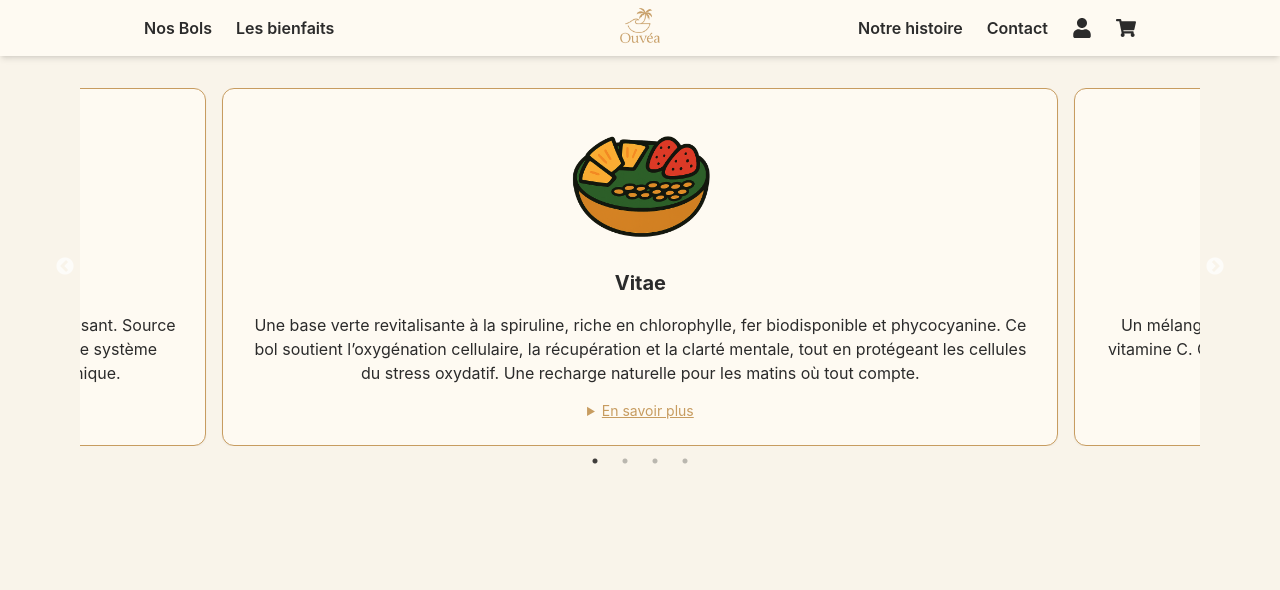
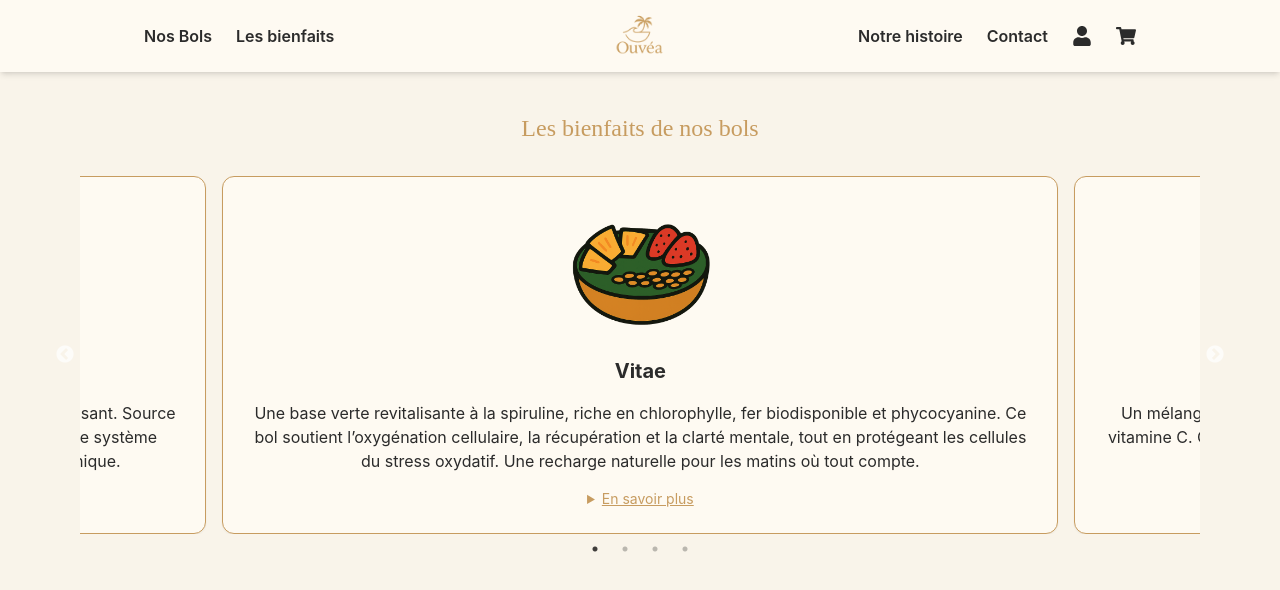
Before and after one commit to fredkwh/ouvea, a React (Vite) app: page /les-bienfaits in a window 1280 px wide. Shown: the top 590 px of the page. Built offline with nearby package versions, Linux system fonts and the light colour scheme; no server answers.

Commit message:
Amélioration du header et du logo

```diff
--- a/src/components/Navbar.jsx
+++ b/src/components/Navbar.jsx
@@ -1,4 +1,3 @@
-
 import { useState, useContext } from "react";
 import { Link } from "react-router-dom";
 import { CartContext } from "../context/CartContext";
@@ -12,7 +11,7 @@ export default function Navbar() {
   const cartCount = cart.reduce((total, item) => total + item.quantity, 0);
 
   return (
-    <header className="bg-blanc-coco py-4 shadow-md relative z-50">
+    <header className="bg-blanc-coco py-8 md:py-6 shadow-md relative z-50">
       <div className="max-w-5xl mx-auto px-4 flex items-center justify-between md:justify-center relative">
         {/* Burger mobile à gauche */}
         <button
@@ -25,7 +24,7 @@ export default function Navbar() {
         {/* Logo centré */}
         <div className="absolute left-1/2 transform -translate-x-1/2">
           <Link to="/">
-            <img src={logo} alt="Ouvéa" className="h-10" />
+            <img src={logo} alt="Ouvéa" className="h-16 md:h-14 object-contain pt-1" />
           </Link>
         </div>
 
@@ -53,29 +52,36 @@ export default function Navbar() {
         </div>
       </div>
 
-      {/* Menu mobile plein écran */}
+      {/* Menu mobile amélioré */}
       {isOpen && (
-        <div className="md:hidden absolute top-16 left-0 w-full bg-blanc-coco border-t border-ocre-dore py-6 px-6 shadow-lg flex flex-col gap-4 text-noir-cacao-doux font-medium z-50">
+        <div className="md:hidden absolute top-16 left-0 w-full bg-blanc-coco border-t border-ocre-dore py-8 px-8 shadow-xl flex flex-col gap-6 text-noir-cacao-doux font-medium text-[1.1rem] z-50">
+          <div className="flex flex-col items-center gap-4">
             <Link to="/" onClick={() => setIsOpen(false)}>Nos Bols</Link>
             <Link to="/les-bienfaits" onClick={() => setIsOpen(false)}>Les bienfaits</Link>
             <Link to="/notre-histoire" onClick={() => setIsOpen(false)}>Notre histoire</Link>
             <Link to="/contact" onClick={() => setIsOpen(false)}>Contact</Link>
+          </div>
+
+          <div className="border-t border-ocre-dore pt-6 flex flex-col items-center gap-4">
             <Link to="/login" onClick={() => setIsOpen(false)}>
-            <div className="flex items-center gap-2">
-              <FaUser className="text-xl" /> Mon compte
+              <div className="flex items-center gap-3">
+                <FaUser className="text-xl" />
+                <span>Mon compte</span>
               </div>
             </Link>
             <Link to="/panier" onClick={() => setIsOpen(false)}>
-            <div className="flex items-center gap-2 relative">
-              <FaShoppingCart className="text-xl" /> Panier
+              <div className="flex items-center gap-3 relative">
+                <FaShoppingCart className="text-xl" />
+                <span>Panier</span>
                 {cartCount > 0 && (
-                <span className="absolute -top-2 -right-2 bg-red-500 text-white text-xs w-5 h-5 rounded-full flex items-center justify-center">
+                  <span className="absolute -top-2 -right-4 bg-red-500 text-white text-xs w-5 h-5 rounded-full flex items-center justify-center">
                     {cartCount}
                   </span>
                 )}
               </div>
             </Link>
           </div>
+        </div>
       )}
     </header>
   );
--- a/src/pages/LesBienfaitsCarouselDesktop.jsx
+++ b/src/pages/LesBienfaitsCarouselDesktop.jsx
@@ -1,4 +1,3 @@
-
 import Slider from "react-slick";
 import { data } from "../data/data";
 import "slick-carousel/slick/slick.css";
@@ -16,7 +15,10 @@ export default function LesBienfaitsCarouselDesktop() {
   };
 
   return (
-    <div className="py-8 px-4 max-w-6xl mx-auto">
+    <div className="py-10 px-4 max-w-6xl mx-auto text-noir-cacao-doux">
+      <h2 className="text-2xl font-serif text-center mb-8 text-ocre-dore">
+        Les bienfaits de nos bols
+      </h2>
       <Slider {...settings}>
         {data.map((item, index) => (
           <div key={index} className="px-2">
--- a/src/pages/LesBienfaitsCarouselMobile.jsx
+++ b/src/pages/LesBienfaitsCarouselMobile.jsx
@@ -1,4 +1,3 @@
-
 import Slider from "react-slick";
 import { data } from "../data/data";
 import "slick-carousel/slick/slick.css";
@@ -14,7 +13,10 @@ export default function LesBienfaitsCarouselMobile() {
   };
 
   return (
-    <div className="py-6 px-4">
+    <div className="py-10 px-4 text-noir-cacao-doux">
+      <h2 className="text-2xl font-serif text-center mb-6 text-ocre-dore">
+        Les bienfaits de nos bols
+      </h2>
       <Slider {...settings}>
         {data.map((item, index) => (
           <div key={index} className="px-1">
```
Also changed, not shown: public/v5.png, 1 other file (tests, documents, lock files or other folders). Lines whose indentation alone changed are shown as unchanged.
